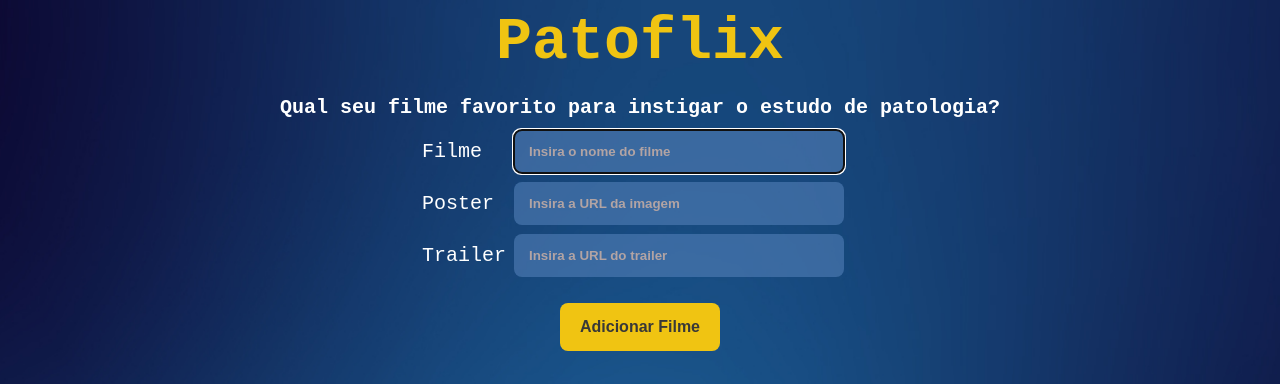
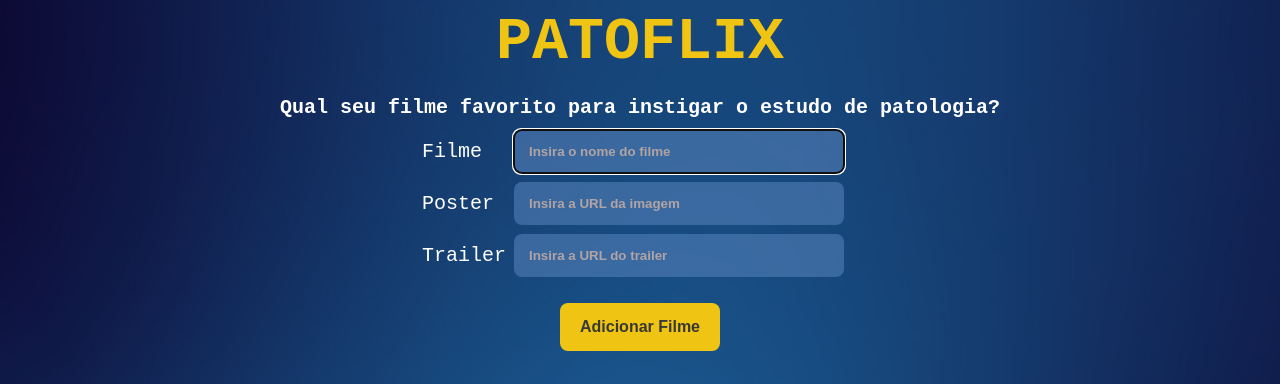
Before and after one commit to LuiArruda99/patoflix, a plain HTML site: page index.html in a window 1280 px wide. Shown: the top 384 px of the page. Drawn offline with Linux system fonts and the light colour scheme.

Commit message:
Update index.html

```diff
--- a/index.html
+++ b/index.html
@@ -10,7 +10,7 @@
 <body>
     <div class="container">
         <h1 class="page-title">
-            Patoflix
+            PATOFLIX
         </h1>
 
     </div>
```
